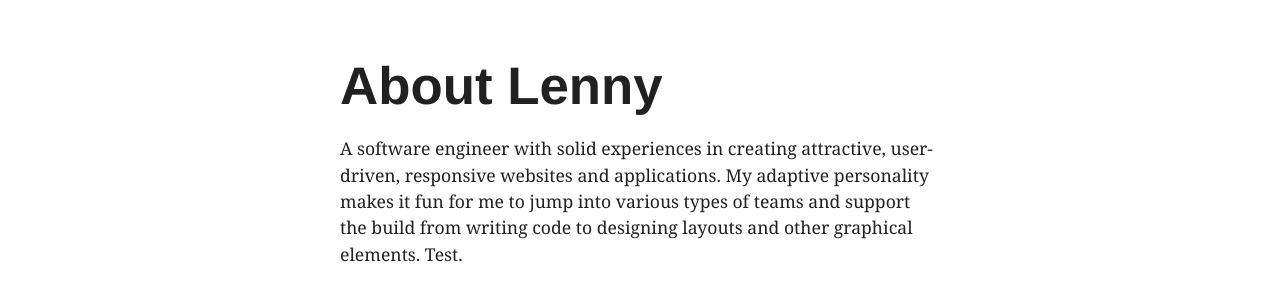
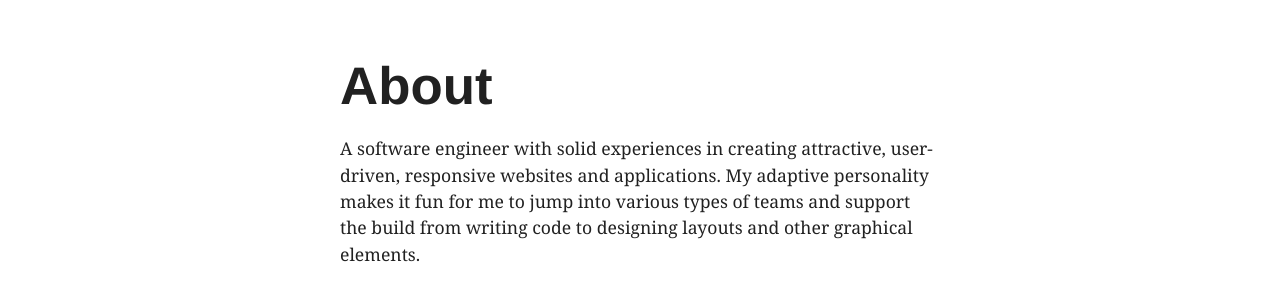
Before and after one commit to Loonz206/lp-site, a Gatsby site: page /about in a window 1280 px wide. Shown: the part 327-628 px from the top of the page. Built offline with nearby package versions, Linux system fonts and the light colour scheme; Gatsby itself is replaced by a stand-in of ours.

```diff
--- a/package.json
+++ b/package.json
@@ -19,6 +19,7 @@
     "update-tests": "jest -- -u",
     "validate": "npm-run-all --parallel check-format lint",
     "rebuid-sass": "npm rebuild node-sass",
+    "build:prefix": "gatsby build --prefix-paths",
     "deploy": "gatsby build --prefix-paths && gh-pages -d public -r https://$GH_TOKEN@github.com/Loonz206/lp-site.git",
     "snyk-protect": "snyk protect",
     "prepare": "npm run snyk-protect"
--- a/src/pages/about.jsx
+++ b/src/pages/about.jsx
@@ -4,13 +4,13 @@ import Layout from "../components/Layout/Layout";
 const About = () => {
   return (
     <Layout>
-      <h1>About Lenny</h1>
+      <h1>About</h1>
       <p>
         A software engineer with solid experiences in creating attractive,
         user-driven, responsive websites and applications. My adaptive
         personality makes it fun for me to jump into various types of teams and
         support the build from writing code to designing layouts and other
-        graphical elements. Test.
+        graphical elements.
       </p>
     </Layout>
   );
```
Also changed, not shown: .github/workflows/ci.yml.
